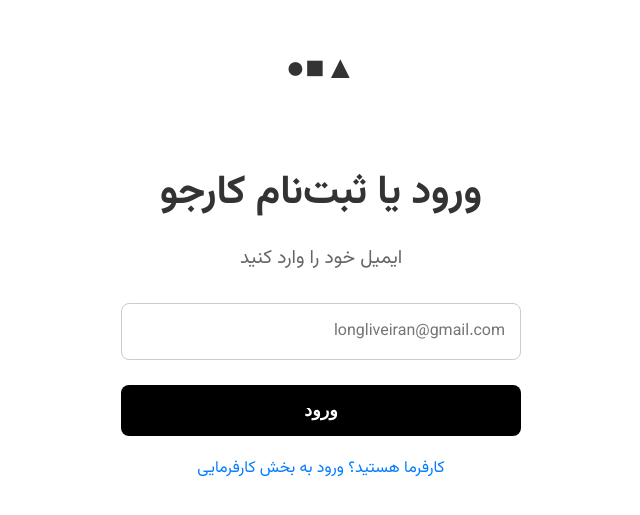
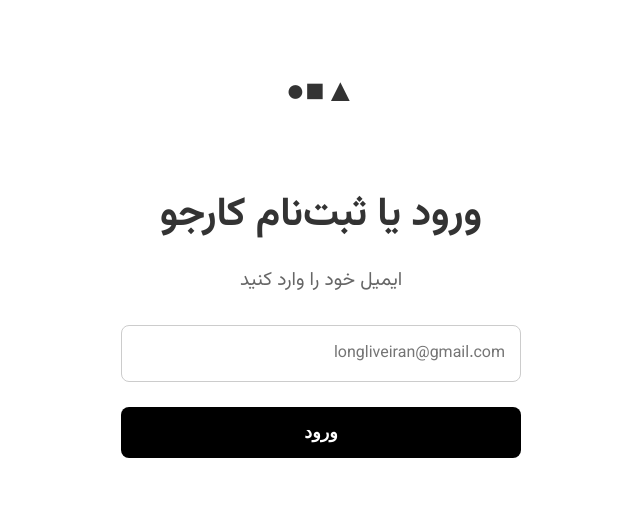
Before and after one commit to armankhl/Karbin-Intelligent-Job-Opportunity-Recommendation-System, a React (Create React App) app in the folder frontend/: page /login in a window 1280 px wide. Shown: the part 157-672 px from the top of the page, without its empty margins (319-959 px from the left). Built offline with nearby package versions, Linux system fonts and the light colour scheme.

Commit message:
karfarma remove

```diff
--- a/frontend/src/pages/RecommendedJobsPage.js
+++ b/frontend/src/pages/RecommendedJobsPage.js
@@ -22,7 +22,7 @@
             try {
                 const token = localStorage.getItem('authToken');
                 // Fetch a larger number of jobs (e.g., 12) for a full page view
-                const response = await axios.get('http://127.0.0.1:5000/api/recommendations?top_k=12', {
+                const response = await axios.get('http://127.0.0.1:5000/api/recommendations?top_k=100', {
                     headers: { 'Authorization': `Bearer ${token}` }
                 });
                 setRecommendations(response.data);
--- a/frontend/src/pages/auth/UserLogin.js
+++ b/frontend/src/pages/auth/UserLogin.js
@@ -40,7 +40,6 @@
           autoComplete="email"
         />
         <button type="submit" className="auth-button-primary">ورود</button>
-        <a href="/employer-login" className="auth-link">کارفرما هستید؟ ورود به بخش کارفرمایی</a>
       </form>
     </div>
   );
```
